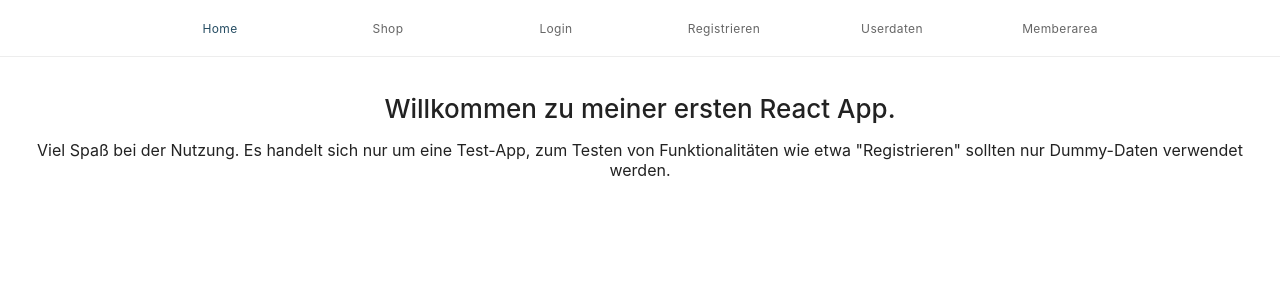
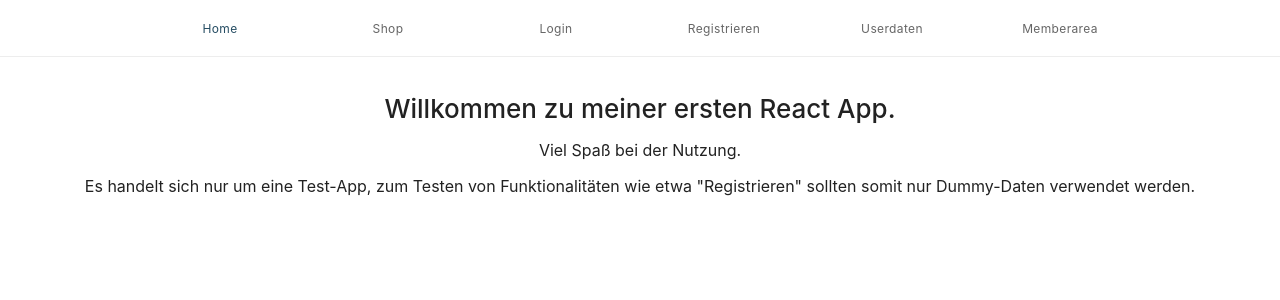
Before and after one commit to Maximilian5189/React-frontend, a React (Create React App) app: page /home in a window 1280 px wide. Shown: the top 300 px of the page. Built offline with nearby package versions, Linux system fonts and the light colour scheme.

Commit message:
home text

```diff
--- a/src/components/Home.js
+++ b/src/components/Home.js
@@ -7,7 +7,8 @@ const Home = props => {
     <IonPage>
       <IonContent className="ion-padding">
         <h1 className="ion-text-center">Willkommen zu meiner ersten React App.</h1>
-        <p className="ion-text-center">Viel Spaß bei der Nutzung. Es handelt sich nur um eine Test-App, zum Testen von Funktionalitäten wie etwa "Registrieren" sollten nur Dummy-Daten verwendet werden.</p>
+        <p className="ion-text-center">Viel Spaß bei der Nutzung.</p>
+        <p className="ion-text-center">Es handelt sich nur um eine Test-App, zum Testen von Funktionalitäten wie etwa "Registrieren" sollten somit nur Dummy-Daten verwendet werden.</p>
       </IonContent>
     </IonPage>
   )
```
